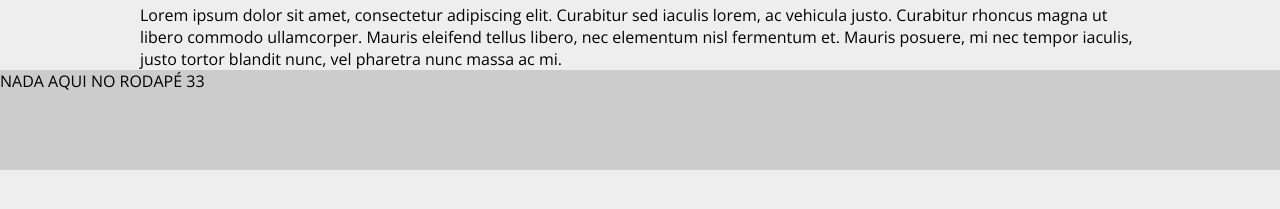
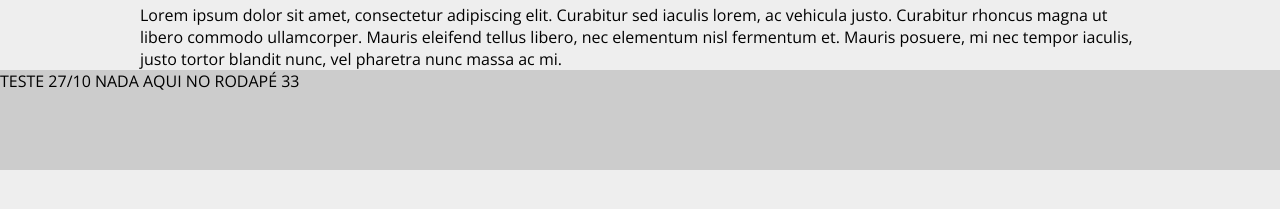
Before and after one commit to Ludmila-Garcia/c2c, a React (Create React App) app: page / in a window 1280 px wide. Shown: the part 297-506 px from the top of the page. Built offline with nearby package versions, Linux system fonts and the light colour scheme; no server answers.

Commit message:
Commit de teste - Tela Produto

```diff
--- a/src/components/partials/Footer/index.js
+++ b/src/components/partials/Footer/index.js
@@ -4,7 +4,7 @@ import { FooterArea } from './styled';
 const Footer = () => {
     return (
         <FooterArea>
-            NADA AQUI NO RODAPÉ 33
+            TESTE 27/10 NADA AQUI NO RODAPÉ 33
         </FooterArea>
     );
 }
```
